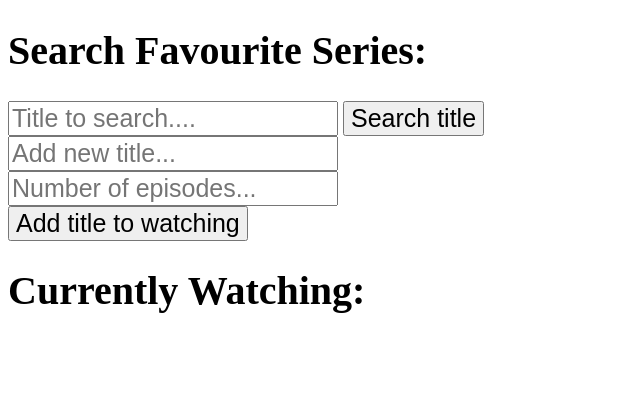
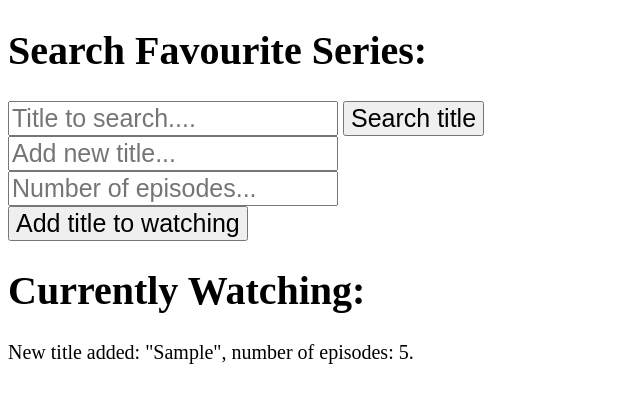
Before and after one commit to MJanuszek/SeriesTracker, a plain HTML site: page index.html in a window 1280 px wide. Both pictures are taken after typing "Sample", "5" into the empty fields and a click on the button "Add title to watching". Shown: the whole page, without its empty margins (0-640 px from the left). Drawn offline with Linux system fonts and the light colour scheme.

Commit message:
final changes
Working search and add function.

```diff
--- a/form.js
+++ /dev/null
@@ -1,2 +0,0 @@
-let addInput = document.querySelector(".add-input");
-const addTitleBtn = document.querySelector(".add-new");
--- a/main.js
+++ b/main.js
@@ -59,6 +59,9 @@ const searchTitles = (e) => {
     // end of searchTitles()::::
 }
 
+let addedNewTitleDiv = document.createElement("div");
+   document.body.appendChild(addedNewTitleDiv);
+
 // function to add new title to watching list:
 
 const addNewTitle = function() {
@@ -72,6 +75,7 @@ const addNewTitle = function() {
     let newTitle = addInput.value;
     let number = addNumber.value;
     favTitles.push({title: newTitle, epNumber: number});
+    addedNewTitleDiv.textContent = `New title added: "${addInput.value}", number of episodes: ${addNumber.value}.`
     addInput.value = "";
     addNumber.value = "";
 
```
Also changed, not shown: index.html (+1 -0 lines).
